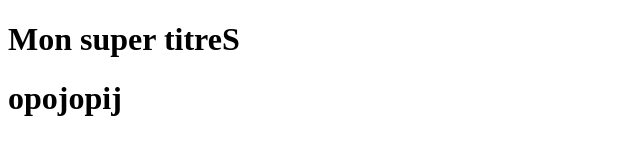
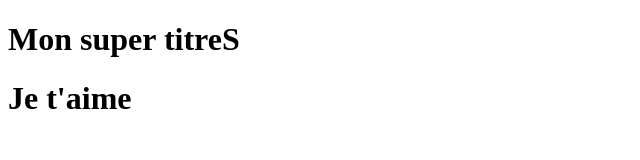
Before and after one commit to lepetitom/coursGit_group, a plain HTML site: page index.html in a window 1280 px wide. Shown: the whole page, without its empty margins (0-640 px from the left). Drawn offline with Linux system fonts and the light colour scheme.

Commit message:
message d'amour

```diff
--- a/index.html
+++ b/index.html
@@ -8,7 +8,7 @@
     <h1>Mon super titreS</h1>
 </head>
 <body>
-    <h1>opojopij</h1>
+    <h1>Je t'aime</h1>
 
 </body>
 </html>
```
